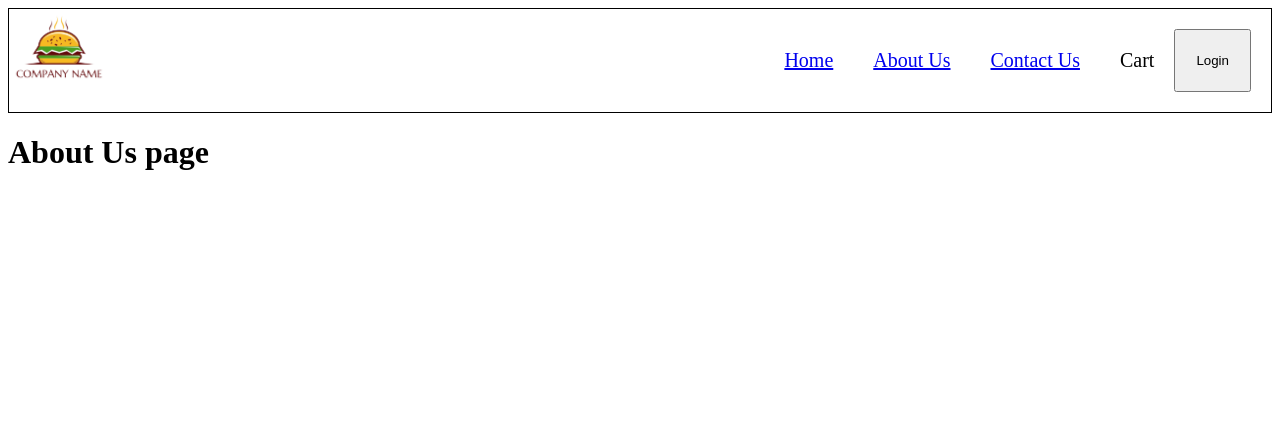
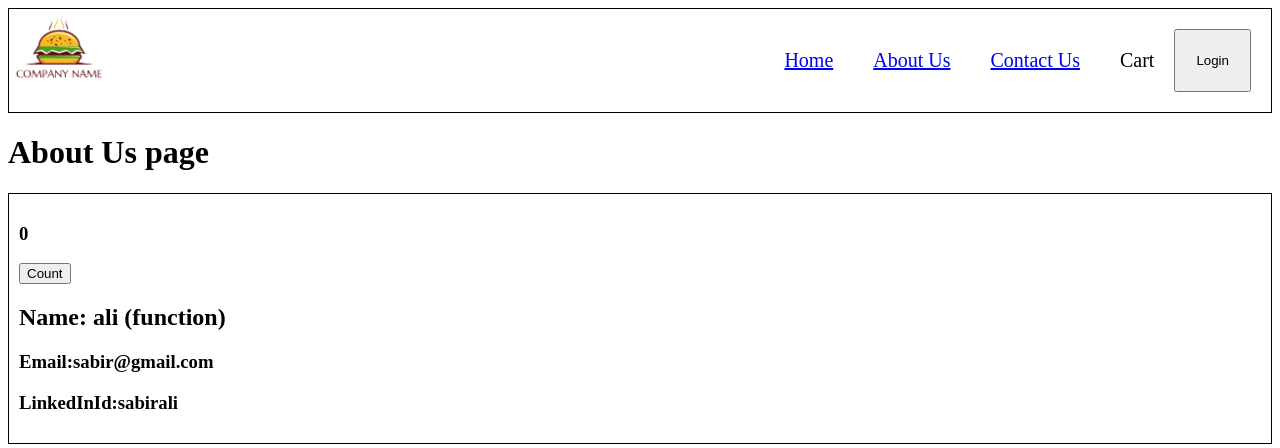
Before and after one commit to sabir1512/react_app, a React (Vite) app: page /about in a window 1280 px wide. Shown: the top 448 px of the page. Built offline with nearby package versions, Linux system fonts and the light colour scheme.

Commit message:
Episode 08

```diff
--- a/index.css
+++ b/index.css
@@ -64,3 +64,7 @@
 .search {
   margin: 10px;
 }
+.user-card {
+  padding: 10px;
+  border: 1px solid black;
+}
--- a/src/components/About.js
+++ b/src/components/About.js
@@ -1,8 +1,41 @@
-const About = () => {
-  return (
-    <div>
-      <h1>About Us page</h1>
-    </div>
-  );
-};
+import User from "./User";
+import UserClass from "./UserClass";
+import { Component } from "react";
+
+class About extends Component {
+  constructor() {
+    super();
+
+    //console.log("Parents Constructor");
+  }
+  componentDidMount() {
+    //console.log("Parent Component did mount called");
+  }
+  render() {
+    //console.log("Parent Render");
+    return (
+      <div>
+        <h1>About Us page</h1>
+        <User name="ali (function)" />
+        {/* <UserClass name="First (class)" email={"first@gmail.com(class)"} /> */}
+        {/* <UserClass name="Second (class)" email={"second@gmail.com(class)"} /> */}
+      </div>
+    );
+  }
+}
+
 export default About;
+
+/* output- while using ConponentDidMount with two child comp
+Parents Constructor
+ Parent Render
+ First (class)Child Constructor
+ First (class)Child Render
+ Second (class)Child Constructor
+ Second (class)Child Render
+
+ - DOM updated - in single batch
+ First (class)Child Component Did mount called
+ Second (class)Child Component Did mount called
+Parent Component did mount called
+*/
--- a/src/components/Header.js
+++ b/src/components/Header.js
@@ -7,10 +7,10 @@ const Header = () => {
   // If no dependency array the useEffect called on every render.
   //If dependency array is empty=[] then useEffect is called on initial render(just once).
   //If dependency array is [btnName] then useEffect is called everytime whenever btnName is updated
-  useEffect(() => {
-    console.log("useEffect caleed");
-  }, [btnName]);
-  console.log("Header render");
+  /* useEffect(() => {
+    console.log("useEffect called");
+  }, [btnName]); */
+  //console.log("Header render");
   return (
     <div className="header">
       <div className="logo-container">
--- /dev/null
+++ b/src/components/User.js
@@ -0,0 +1,33 @@
+import { useState, useEffect } from "react";
+const User = ({ name }) => {
+  const [count, setCount] = useState(0);
+  useEffect(() => {
+    /* const timer = setInterval(() => {
+      console.log("setInterval called");
+    }, 1000); */
+    console.log("useEffect");
+
+    return () => {
+      clearInterval(timer);
+      console.log("useEffect return");
+    };
+  }, []);
+  console.log("Render");
+  return (
+    <div className="user-card">
+      <h3>{count}</h3>
+      <button
+        onClick={() => {
+          setCount(count + 1);
+        }}
+      >
+        Count
+      </button>
+
+      <h2>Name: {name}</h2>
+      <h3>Email:sabir@gmail.com</h3>
+      <h3>LinkedInId:sabirali</h3>
+    </div>
+  );
+};
+export default User;
--- /dev/null
+++ b/src/components/UserClass.js
@@ -0,0 +1,84 @@
+import React from "react";
+class UserClass extends React.Component {
+  constructor(props) {
+    super(props);
+    this.state = {
+      userInfo: {
+        name: "Dummy",
+        location: "Default",
+        avatar_url: "Dummy_phote.com",
+      },
+    };
+    /* this.state = {
+      count: 0,
+    }; */
+    console.log(this.props.name + "Child Constructor");
+  }
+  async componentDidMount() {
+    /* this.timer = setInterval(() => {
+      console.log("setInterval called");
+    }, 1000); */
+    console.log("Child Component Did mount called");
+    //console.log(this.props.name + "Child Component Did mount called");
+    /* const data = await fetch("https://api.github.com/users/sabir1512");
+    const json = await data.json();
+    this.setState({ userInfo: json });
+    console.log(json); */
+  }
+  /* both are same code
+  componentDidUpdate(prevProps, prevState) {
+    if (
+      this.state.count !== this.prevState.count ||
+      this.state.count2 !== this.prevState.count2
+    ){}
+      console.log("Componrnt did update called");
+  }
+  useEffect(()=>{},[count,count2]) */
+
+  /* componentDidUpdate(prevProps, prevState) {
+    console.log("Componrnt did update called");
+  } */
+  componentWillUnmount() {
+    //clearInterval(this.timer);
+    console.log("Componet will unmount called");
+  }
+  render() {
+    //const { name, email } = this.props;
+    //const { count } = this.state;
+    console.log(this.props.name + "Child Render");
+    const { name, location, avatar_url } = this.state.userInfo;
+    //debugger;
+    return (
+      <div className="user-card">
+        {/* <h3>{count}</h3>
+        <button onClick={() => this.setState({ count: this.state.count + 1 })}>
+          Count
+        </button>
+ */}
+        <img src={avatar_url} />
+        <h2>Name:{name}</h2>
+        <h3>Location:{location}</h3>
+        <h3>LinkedInId:sabirali</h3>
+      </div>
+    );
+  }
+}
+export default UserClass;
+
+/**
+ * ----MOUNTING----
+ * Constructor(dummy)
+ * Render(dummy)
+ *     <Html dummy>
+ *
+ * Component Did Mount
+ *     <API Call>
+ *     <this.setState()> -> State variable is updated
+ *
+ * -----Update----
+ *      Render(API data)
+ *      <Html (new api data)>
+ *
+ * Component Did Update
+ *
+ */
```
